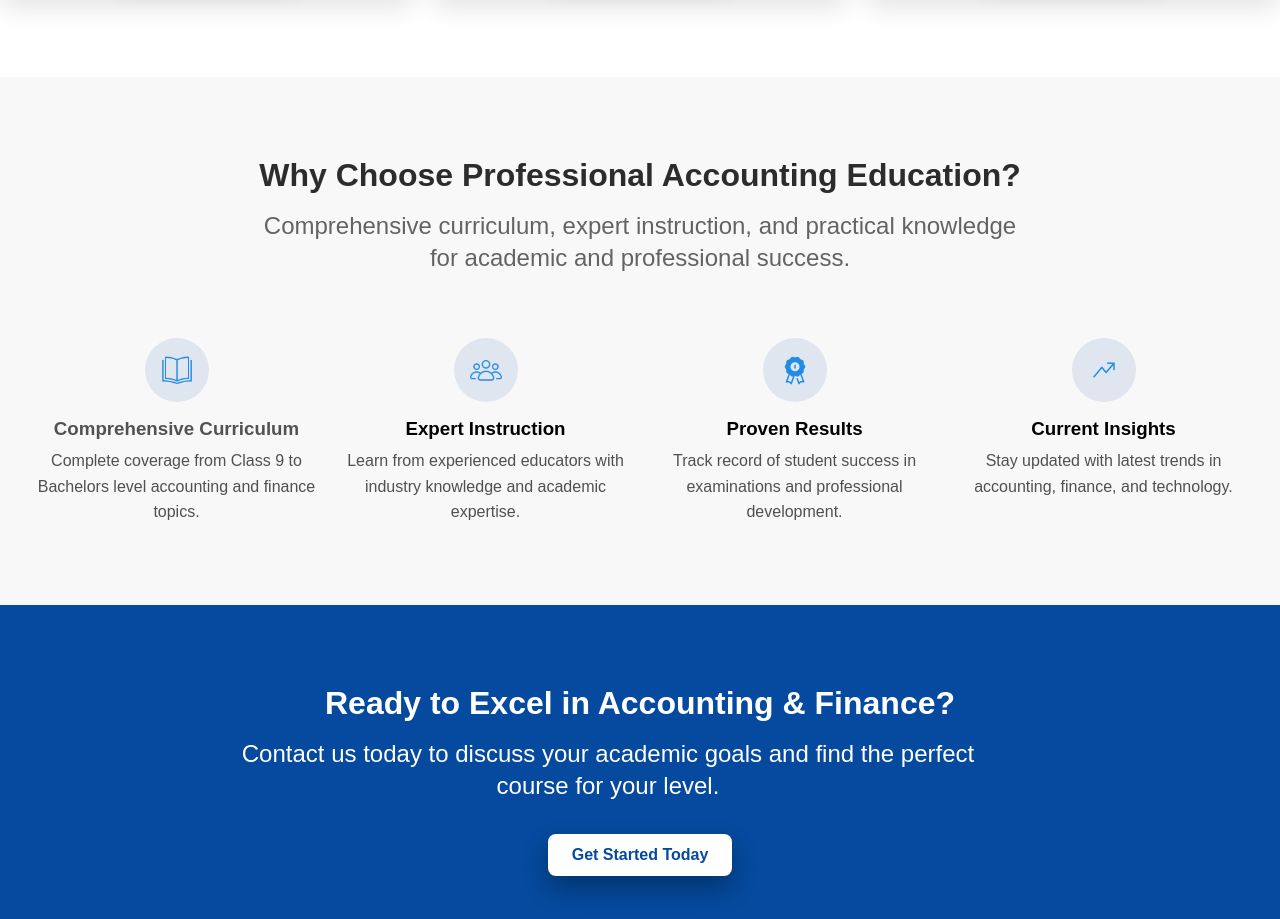
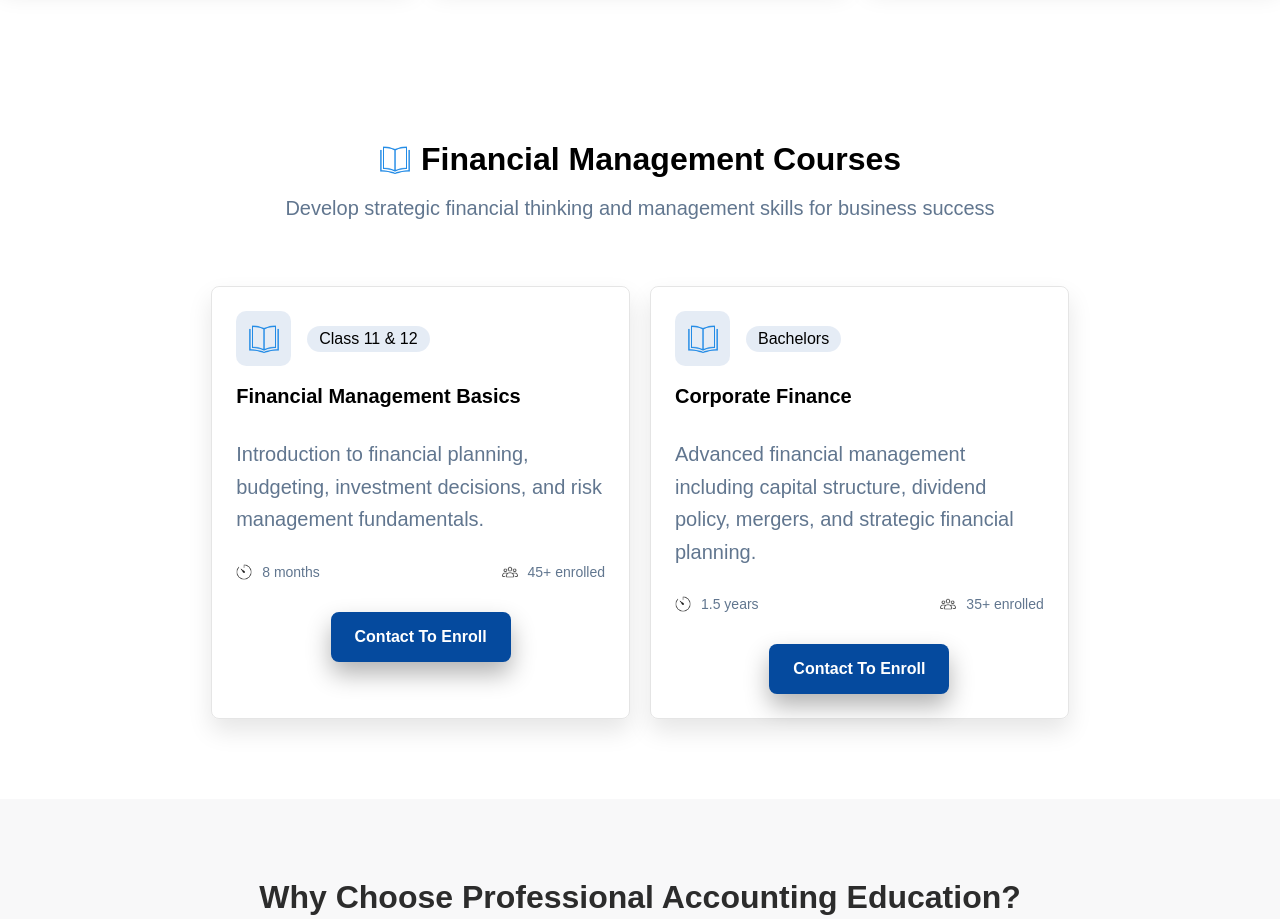
Before and after one commit to kajithebe/web-programming-project-1, a website: page courses.html in a window 1280 px wide. Shown: the part 1050-1969 px from the top of the page. Drawn offline with Linux system fonts and the light colour scheme.

Commit message:
Courses page completed

```diff
--- a/assets/css/app.css
+++ b/assets/css/app.css
@@ -182,7 +182,8 @@
 .subjects,
 .cta,
 .git,
-.accounting {
+.accounting,
+.finance {
   padding: 80px 0;
 }
 
@@ -249,7 +250,7 @@
 
 .benefit-card .icon,
 .about-stat .icon,
-.accounting-content .accounting-title-icon {
+.course-content .course-title-icon {
   height: 32px;
   width: auto;
 }
@@ -578,7 +579,7 @@ footer {
   line-height: 2rem;
 }
 
-.account-title-wrapper {
+.course-title-wrapper {
   display: flex;
   justify-content: center;
   align-items: center;
@@ -594,9 +595,10 @@ footer {
   font-size: 20px;
   color: rgb(97, 118, 143);
   line-height: 1.75rem;
+  text-align: center;
 }
 
-.accounting-header {
+.course-header {
   margin-bottom: 4rem;
 }
 
@@ -666,3 +668,25 @@ footer {
   grid-template-columns: repeat(3, minmax(0, 1fr));
   gap: 20px;
 }
+
+.course-card-wrapper-col-3 .course-card {
+  display: flex;
+  flex-direction: column;
+  padding: 24px;
+  border: 1px solid rgba(0, 0, 0, 0.1);
+  border-radius: 8px;
+  box-shadow: 0 12px 24px rgba(0, 0, 0, 0.1);
+  height: 100%;
+}
+
+.course-card-wrapper-col-3 .btn-courses {
+  margin-top: auto;
+  align-self: center;
+  margin-top: 2rem;
+}
+
+.finance .course-card-wrapper-col-3 {
+  grid-template-columns: repeat(2, minmax(0, 1fr));
+  max-width: 67%;
+  margin: 0 auto;
+}
--- a/courses.html
+++ b/courses.html
@@ -27,14 +27,14 @@
 
       <section class="accounting">
         <div class="container">
-          <div class="accounting-content-wrapper">
-            <div class="accounting-content">
-              <div class="accounting-header">
-                <div class="account-title-wrapper">
+          <div class="course-content-wrapper">
+            <div class="course-content">
+              <div class="course-header">
+                <div class="course-title-wrapper">
                   <img
                     src="assets/icons/curriculum.png"
                     alt="Curriculum Icon"
-                    class="accounting-title-icon"
+                    class="course-title-icon"
                   />
                   <h2 class="course-section-title">Accounting Courses</h2>
                 </div>
@@ -179,6 +179,120 @@
         </div>
       </section>
 
+      <section class="finance">
+        <div class="container">
+          <div class="course-content-wrapper">
+            <div class="course-content">
+              <div class="course-header">
+                <div class="course-title-wrapper">
+                  <img
+                    src="assets/icons/curriculum.png"
+                    alt="Curriculum Icon"
+                    class="course-title-icon"
+                  />
+                  <h2 class="course-section-title">
+                    Financial Management Courses
+                  </h2>
+                </div>
+
+                <div>
+                  <p class="course-section-description">
+                    Develop strategic financial thinking and management skills
+                    for business success
+                  </p>
+                </div>
+              </div>
+
+              <div class="course-card-wrapper-col-3">
+                <div class="course-card">
+                  <div class="course-card-header">
+                    <div class="course-icon-wrapper">
+                      <img
+                        src="assets/icons/curriculum.png"
+                        alt="Curriculum Icon"
+                        class="course-icon"
+                      />
+                    </div>
+                    <p class="card-header-text">Class 11 & 12</p>
+                  </div>
+
+                  <h1 class="course-card-title">Financial Management Basics</h1>
+                  <p class="course-card-description">
+                    Introduction to financial planning, budgeting, investment
+                    decisions, and risk management fundamentals.
+                  </p>
+
+                  <div class="course-card-stat-wrapper">
+                    <div class="card-stat-wrapper">
+                      <img
+                        src="assets/icons/time.png"
+                        alt="Time Icon"
+                        class="course-stat-icon"
+                      />
+                      <p class="course-stat">8 months</p>
+                    </div>
+                    <div class="card-stat-wrapper">
+                      <img
+                        src="assets/icons/head.png"
+                        alt="Persons Icon"
+                        class="course-stat-icon"
+                      />
+                      <p class="course-stat">45+ enrolled</p>
+                    </div>
+                  </div>
+
+                  <a href="#contact-form" class="btn btn-courses"
+                    >Contact to Enroll</a
+                  >
+                </div>
+
+                <div class="course-card">
+                  <div class="course-card-header">
+                    <div class="course-icon-wrapper">
+                      <img
+                        src="assets/icons/curriculum.png"
+                        alt="Curriculum Icon"
+                        class="course-icon"
+                      />
+                    </div>
+                    <p class="card-header-text">Bachelors</p>
+                  </div>
+
+                  <h1 class="course-card-title">Corporate Finance</h1>
+                  <p class="course-card-description">
+                    Advanced financial management including capital structure,
+                    dividend policy, mergers, and strategic financial planning.
+                  </p>
+
+                  <div class="course-card-stat-wrapper">
+                    <div class="card-stat-wrapper">
+                      <img
+                        src="assets/icons/time.png"
+                        alt="Time Icon"
+                        class="course-stat-icon"
+                      />
+                      <p class="course-stat">1.5 years</p>
+                    </div>
+                    <div class="card-stat-wrapper">
+                      <img
+                        src="assets/icons/head.png"
+                        alt="Persons Icon"
+                        class="course-stat-icon"
+                      />
+                      <p class="course-stat">35+ enrolled</p>
+                    </div>
+                  </div>
+
+                  <a href="#contact-form" class="btn btn-courses"
+                    >Contact to Enroll</a
+                  >
+                </div>
+              </div>
+            </div>
+          </div>
+        </div>
+      </section>
+
       <section class="benefits bg-light">
         <div class="container">
           <div class="benefits-content-wrapper">
```
